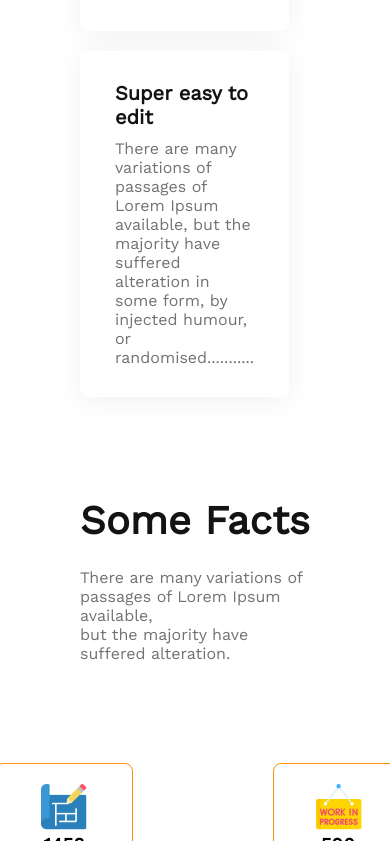
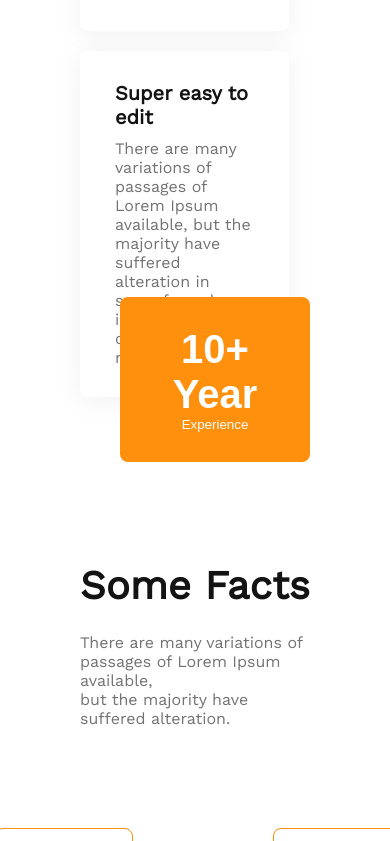
Before and after one commit to Sajidimon/g3-architechts-assignment, a plain HTML site: page index.html in a window 390 px wide. Shown: the part 3793-4634 px from the top of the page. Drawn offline with nearby package versions, Linux system fonts and the light colour scheme.

Commit message:
unresponsive landing page

```diff
--- a/index.html
+++ b/index.html
@@ -84,6 +84,7 @@
 
 
         <section class="about">
+            <div class="about-us">
                 <div class="about-info">
                     <h2>Features you will <br> love & enjoy</h2>
                     <p>There are many variations of passages of Lorem Ipsum available, but the majority have suffered
@@ -118,7 +119,12 @@
                 <div class="about-img">
                     <img src="images/architect.png" alt="">
                 </div>
+            </div>
+            <div class="button">
+                <button> <span>10+ Year</span> <br> Experience</button>
+            </div>
         </section>
+
 
         <!-- about section end here -->
 
--- a/style.css
+++ b/style.css
@@ -135,14 +135,17 @@ header {
 /* about section design */
 
 .about {
+    margin: 100px 80px;
+}
+
+.about-us {
     display: flex;
-    margin: 100px 80px;
     gap: 100px;
 }
 
 .about-img img {
     width: 600px;
-    height: 800px;
+    height: 900px;
 }
 
 .about-info h2 {
@@ -169,6 +172,24 @@ header {
 
 .about-service p {
     padding-top: 10px;
+}
+
+.button {
+    text-align: center;
+    margin: -100px 0 0 40px;
+}
+
+.button button {
+    padding: 30px 20px;
+    color: #fff;
+    background: #FF900E;
+    border-radius: 8px;
+    border: none;
+}
+
+.button button span {
+    font-size: 40px;
+    font-weight: 700;
 }
 
 /* rewards section design */
```
Lines whose indentation alone changed are shown as unchanged.
